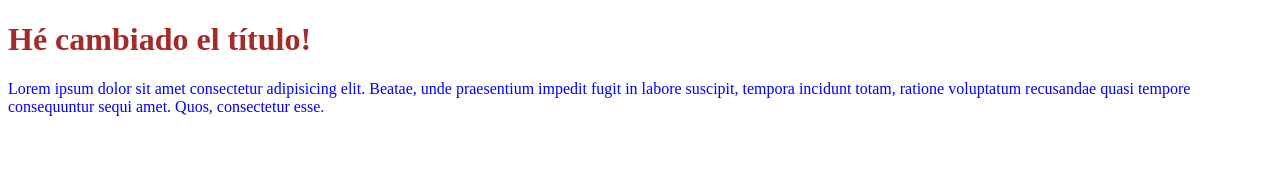
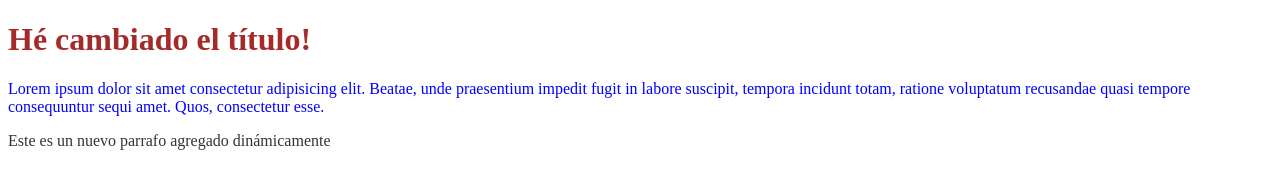
Before and after one commit to jnarvaezwu/React-Fundamentals-1.CSR, a plain HTML site: page index.html in a window 1280 px wide. Drawn offline with Linux system fonts and the light colour scheme.

Commit message:
create-elements

```diff
--- a/index.html
+++ b/index.html
@@ -5,7 +5,7 @@
   <link rel="stylesheet" href="style.css">
 </head>
 
-<body>
+<body id="body">
   <h1 id="my-title">Mi página Web</h1>
   <p id="my-paragraph">
     Lorem ipsum dolor sit amet consectetur adipisicing elit.
--- a/script.js
+++ b/script.js
@@ -4,3 +4,11 @@ title.innerHTML = "Hé cambiado el título!";
 
 const paragraph = document.getElementById("my-paragraph");
 paragraph.style = "color: blue";
+
+
+const newParagraph = document.createElement("p");
+newParagraph.innerHTML = "Este es un nuevo parrafo agregado dinámicamente";
+
+
+const body = document.getElementById("body");
+body.appendChild(newParagraph);
```
